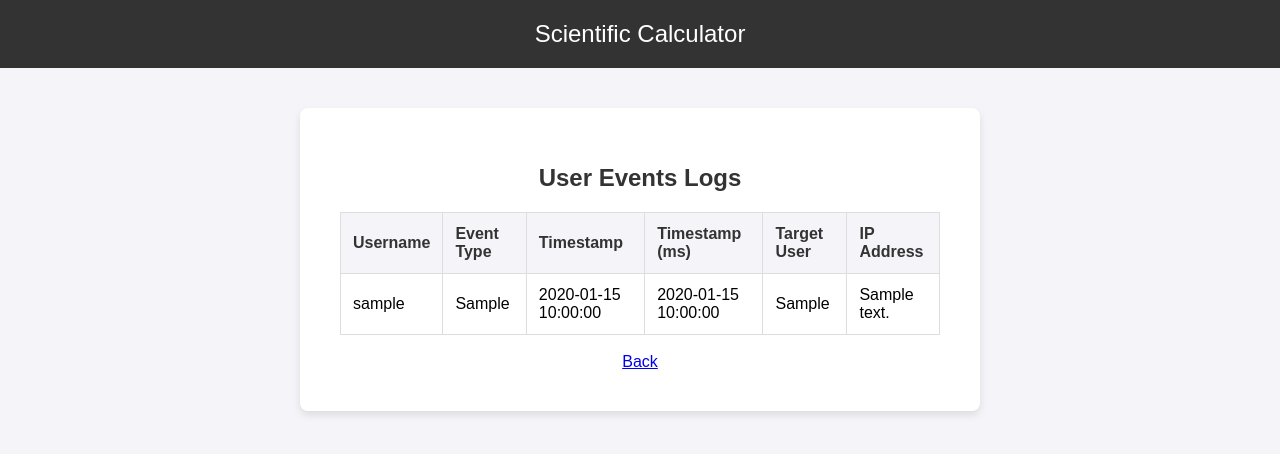
After one commit to metaphyze/go-calculator-frontend, a Flask app: template templates/show_logs.html in a window 1280 px wide. The commit adds this page. Shown: the top 454 px of the page. Run offline with Flask 3, Linux system fonts and the light colour scheme; the template is opened without the code that fills it: most values are stand-ins (such as "Sample title", 1, 10 or a date in 2020).

Commit message:
working on displaying user event logs

```diff
--- a/app.py
+++ b/app.py
@@ -31,6 +31,8 @@ login_manager.login_view = 'login'
 client = MongoClient(f'mongodb://{user_db_host_and_port}/')
 db = client.users
 users_collection = db.users
+
+events_collection = client.user_events.events
 
 
 # User class for Flask-Login
@@ -228,6 +230,16 @@ def delete_user(username):
 
     return redirect(url_for('manage_users'))
 
+@app.route('/show_logs', methods=['GET'])
+@login_required
+def show_logs():
+    if current_user.username != 'admin':
+        return redirect(url_for('index'))  # Redirect non-admin users to home page
+
+    # Retrieve all events from the events collection
+    events = list(events_collection.find({}))  # Adjust to fit your MongoDB setup
+
+    return render_template('show_logs.html', events=events)
 
 if __name__ == '__main__':
     app.run(host='0.0.0.0', port=port, debug=True)
--- a/templates/manage_users.html
+++ b/templates/manage_users.html
@@ -40,6 +40,7 @@
         </table>
        <br/>
        <a href="{{ url_for('index') }}">Back</a>
+       <a href="{{ url_for('show_logs') }}">Show Logs</a> <!-- New Show Logs Link -->
     </div>
 </body>
 </html>
--- /dev/null
+++ b/templates/show_logs.html
@@ -0,0 +1,45 @@
+<!DOCTYPE html>
+<html lang="en">
+<head>
+    <meta charset="UTF-8">
+    <meta name="viewport" content="width=device-width, initial-scale=1.0">
+    <title>User Events Logs</title>
+    <link rel="stylesheet" href="{{ url_for('static', filename='styles_base.css') }}">
+    <link rel="stylesheet" href="{{ url_for('static', filename='styles_manager_users.css') }}">
+</head>
+<body>
+    <div class="banner">
+        Scientific Calculator
+    </div>
+
+    <div class="table-container">
+        <h1>User Events Logs</h1>
+        <table>
+            <thead>
+                <tr>
+                    <th>Username</th>
+                    <th>Event Type</th>
+                    <th>Timestamp</th>
+                    <th>Timestamp (ms)</th>
+                    <th>Target User</th>
+                    <th>IP Address</th>
+                </tr>
+            </thead>
+            <tbody>
+            {% for event in events %}
+                <tr>
+                    <td>{{ event.username }}</td>
+                    <td>{{ event.event_type }}</td>
+                    <td>{{ event.timestamp }}</td>
+                    <td>{{ event.timestamp_ms }}</td>
+                    <td>{{ event.target_user }}</td>
+                    <td>{{ event.ip_address }}</td>
+                </tr>
+            {% endfor %}
+            </tbody>
+        </table>
+        <br/>
+        <a href="{{ url_for('manage_users') }}">Back</a>
+    </div>
+</body>
+</html>
```
